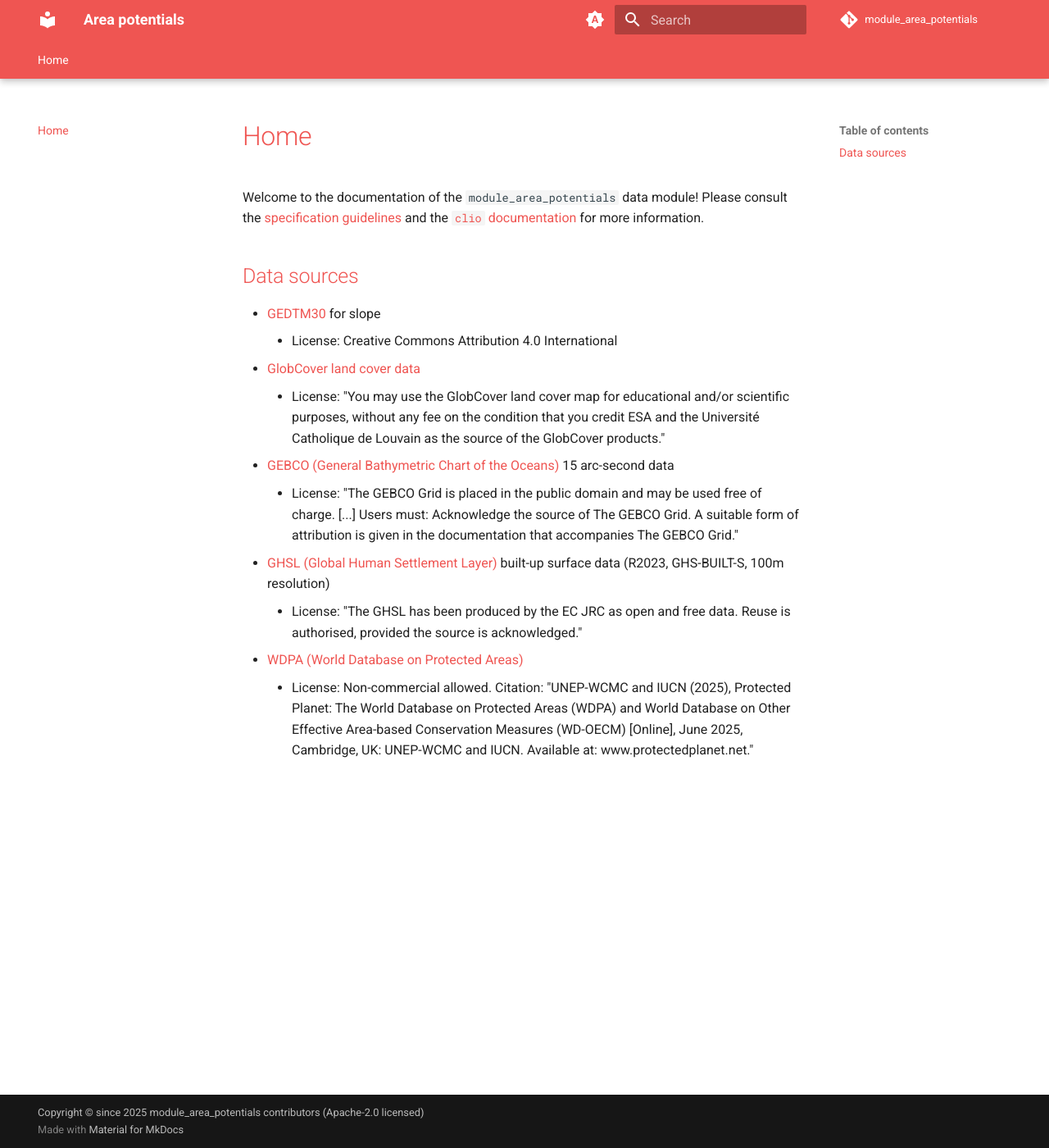
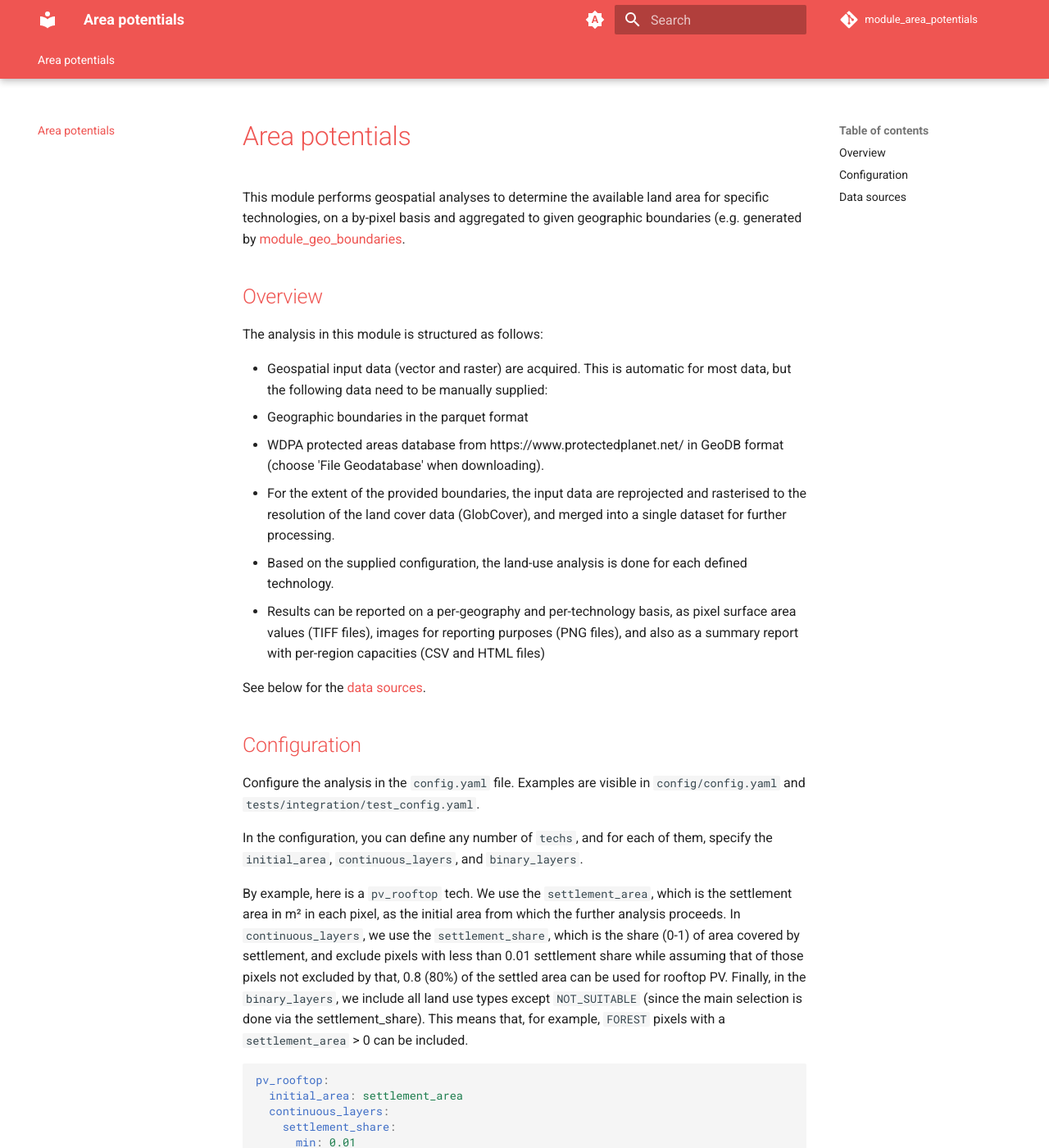
Before and after one commit to modelblocks-org/module_area_potentials, an MkDocs documentation site: the page built from docs/index.md, in a window 1280 px wide and 1400 px high. Shown: the whole window at 82% size. Built offline with MkDocs 1.6.1 and Material for MkDocs 9.7.7, drawn with Linux system fonts in a browser that asks for light colours; comment, search, counter and statistics services are not loaded; some of the changed text lies outside the part shown.

Commit message:
Add basic documentation

````diff
--- a/docs/index.md
+++ b/docs/index.md
@@ -1,8 +1,72 @@
-# Home
+# Area potentials
 
-Welcome to the documentation of the `module_area_potentials` data module!
-Please consult the [specification guidelines](./specification.md) and the [`clio` documentation](https://clio.readthedocs.io/) for more information.
+This module performs geospatial analyses to determine the available land area for specific technologies, on a by-pixel basis and aggregated to given geographic boundaries (e.g. generated by [module_geo_boundaries](https://github.com/calliope-project/module_geo_boundaries).
 
+## Overview
+
+The analysis in this module is structured as follows:
+
+* Geospatial input data (vector and raster) are acquired. This is automatic for most data, but the following data need to be manually supplied:
+  * Geographic boundaries in the parquet format
+  * WDPA protected areas database from https://www.protectedplanet.net/ in GeoDB format (choose 'File Geodatabase' when downloading).
+* For the extent of the provided boundaries, the input data are reprojected and rasterised to the resolution of the land cover data (GlobCover), and merged into a single dataset for further processing.
+* Based on the supplied configuration, the land-use analysis is done for each defined technology.
+* Results can be reported on a per-geography and per-technology basis, as pixel surface area values (TIFF files), images for reporting purposes (PNG files), and also as a summary report with per-region capacities (CSV and HTML files)
+
+See below for the [data sources](#data-sources).
+
+## Configuration
+
+Configure the analysis in the `config.yaml` file. Examples are visible in `config/config.yaml` and `tests/integration/test_config.yaml`.
+
+In the configuration, you can define any number of `techs`, and for each of them, specify the `initial_area`, `continuous_layers`, and `binary_layers`.
+
+By example, here is a `pv_rooftop` tech. We use the `settlement_area`, which is the settlement area in m² in each pixel, as the initial area from which the further analysis proceeds. In `continuous_layers`, we use the `settlement_share`, which is the share (0-1) of area covered by settlement, and exclude pixels with less than 0.01 settlement share while assuming that of those pixels not excluded by that, 0.8 (80%) of the settled area can be used for rooftop PV. Finally, in the `binary_layers`, we include all land use types except `NOT_SUITABLE` (since the main selection is done via the settlement_share). This means that, for example, `FOREST` pixels with a `settlement_area` > 0 can be included.
+
+```yaml
+pv_rooftop:
+  initial_area: settlement_area
+  continuous_layers:
+    settlement_share:
+      min: 0.01
+      max: 1
+      share: 0.8
+  binary_layers:
+    regions_maritime: 0
+    regions_land: 1
+    protected: 0
+    landcover_FARM: 1
+    landcover_FOREST: 1
+    landcover_URBAN: 1
+    landcover_OTHER: 1
+    landcover_NOT_SUITABLE: 0
+    landcover_WATER: 0
+```
+
+Here is a `wind_offshore` example. We start with the `pixel_area`, the total surface area in m² for each pixel. We include pixels with a slope up to and including 20 degrees, and exclude pixels with a settlement share above 0.01. Furthermore, we include only land areas (`regions_land: 1` and `regions_maritime: 0`) and completely exclude some areas like protected areas or urban areas (`protected: 0`, `landcover_URBAN: 0`), while including only a fraction of other areas (e.g. if a pixel is considered farmland, only 20% of its surface is available: `landcover_FARM: 0.2`).
+
+```yaml
+wind_onshore:
+  initial_area: pixel_area
+  continuous_layers:
+    slope:
+    min: 0
+    max: 20
+    settlement_share:
+    min: 0
+    max: 0.01
+  binary_layers:
+    regions_maritime: 0
+    regions_land: 1
+    protected: 0
+    landcover_FARM: 0.2
+    landcover_FOREST: 0.05
+    landcover_URBAN: 0
+    landcover_OTHER: 0.3
+    landcover_NOT_SUITABLE: 0
+    landcover_WATER: 0
+
+```
 
 ## Data sources
 
````
